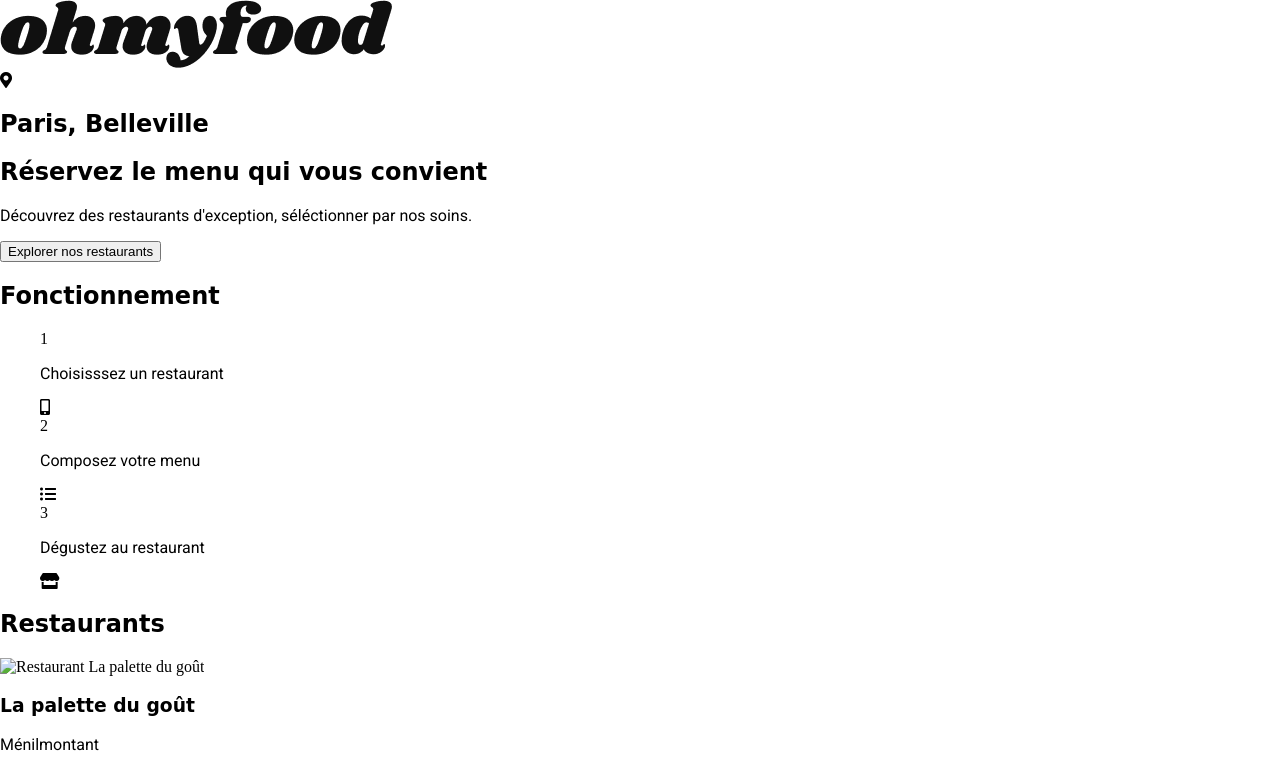
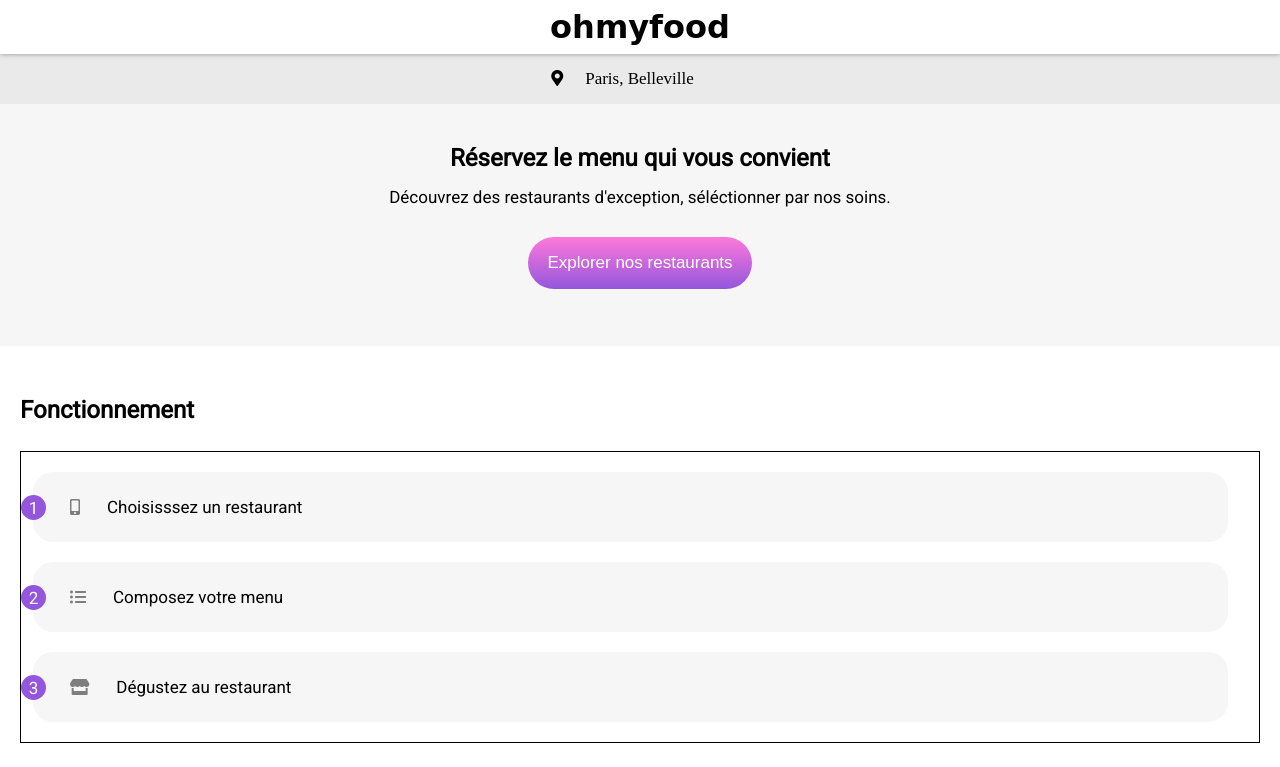
Before and after one commit to MartinBINARD/MartinBinard_3_29062021, a website: page public/pages/index.html in a window 1280 px wide. Shown: the top 767 px of the page. Drawn offline with Linux system fonts and the light colour scheme; a web font is replaced by a local one.

Commit message:
Add nav select restaurant / menu

```diff
--- a/public/pages/index.html
+++ b/public/pages/index.html
@@ -14,62 +14,57 @@
     <!-- HEADER -->
     <header>
 
-        <!-- navbar menu -->
+        <!-- Title -->
+        <h1>ohmyfood</h1>
+
+    </header>
+
+    <!-- MAIN -->
+    <main>
+
+        <!-- SEARCH BLOCK -->
+        <section class="search-rest">
+            <div class="search-rest__location">
+                <i class="fas fa-map-marker-alt"></i>
+                <span>Paris, Belleville</span>
+            </div>
+            <div class="search-rest__explore">
+                <h2> Réservez le menu qui vous convient</h2>
+                <p>Découvrez des restaurants d'exception, séléctionner par nos soins.</p>
+                <button class="search-rest__explore__button">Explorer nos restaurants</button>
+            </div>
+        </section>
+
+        <!-- navbar index menu -->
         <nav class="navbar">
 
-            <!-- LOGO -->
-            <a href="#" id="navbar__logo">
-                <img src="/public/images/logo/ohmyfood.png" alt="Ohmyfood logo">
-            </a>
-
-            <!-- SEARCH BLOCK -->
-            <div class="navbar__search-rest">
-                <div class="navbar__search-rest__location">
-                    <i class="fas fa-map-marker-alt"></i>
-                    <h2>Paris, Belleville</h2>
-                </div>
-                <h1> Réservez le menu qui vous convient</h1>
-                <p>Découvrez des restaurants d'exception, séléctionner par nos soins.</p>
-                <button class="navbar__search-rest__button">Explorer nos restaurants</button>
-            </div>
-
-            <div class="navbar__select">
+            <div class="navbar__container">
                 <h2>Fonctionnement</h2>
-                <ul class="navbar__select__list">
-                    <li class="navbar__select__list__button" id="choose-restaurant">
-                        <a href="#">
-                            <div class="button__number">1</div>
-                            <p>Choisisssez un restaurant</p>
-                            <i class="fas fa-mobile-alt"></i>
-                        </a>
+                <ul class="navbar__container__list">
+                    <li class="navbar__container__list__selector" id="choose-restaurant">
+                        <p class="selector__number">1</p>
+                        <i class="fas fa-mobile-alt"></i>
+                        <p>Choisisssez un restaurant</p>
                     </li>
-                    <li class="navbar__select__list__button" id="select-menu">
-                        <a href="#">
-                            <div class="button__number">2</div>
-                            <p>Composez votre menu</p>
-                            <i class="fas fa-list-ul"></i>
-                        </a>
+                    <li class="navbar__container__list__selector" id="select-menu">
+                        <p class="selector__number">2</p>
+                        <i class="fas fa-list-ul"></i>
+                        <p>Composez votre menu</p>
                     </li>
-                    <li class="navbar__select__list__button" id="taste-here">
-                        <a href="#">
-                            <div class="button__number">3</div>
-                            <p>Dégustez au restaurant</p>
-                            <i class="fas fa-store"></i>
-                        </a>
+                    <li class="navbar__container__list__selector" id="taste-here">
+                        <p class="selector__number">3</p>
+                        <i class="fas fa-store"></i>
+                        <p>Dégustez au restaurant</p>
                     </li>
                 </ul>
             </div>
 
         </nav>
 
-    </header>
-
-    <!-- MAIN -->
-    <main>
-
+        <!-- main content -->
         <h2>Restaurants</h2>
 
-        <div class="main-container">
+        <section class="main-container">
             <a class="main-container__restaurant1">
                 <img src="" alt="Restaurant La palette du goût">
                 <div class="main-container__restaurant__description">
@@ -102,7 +97,7 @@
                     <i class="far fa-heart"></i>
                 </div>
             </a>
-        </div>
+        </section>
 
     </main>
 
--- a/sass/base/_reset.scss
+++ b/sass/base/_reset.scss
@@ -1,5 +1,5 @@
 /* HTML formating */
-html, body {
+* {
     padding: 0;
     margin: 0;
     box-sizing: border-box;
@@ -10,3 +10,9 @@ a, li {
     color: initial;
     text-decoration: none;
 }
+
+img {
+    max-width: 100%;
+    height: auto;
+    object-fit: cover;
+}
--- a/sass/base/_typography.scss
+++ b/sass/base/_typography.scss
@@ -5,11 +5,16 @@
 @import url('https://fonts.googleapis.com/css2?family=Shrikhand&display=swap');
 
 // LOGO & TITLE
-h1, h2, h3 {
+h1, .footer__container__logo {
     font-family: 'Shrikhand', cursive;
+    font-size: 32px;
 }
 
 // TEXT
-p {
+h2, h3, p, a, li {
     font-family: 'Roboto', sans-serif;
 }
+
+p, span {
+    font-size: 17px;
+}
--- /dev/null
+++ b/sass/layout/_header.scss
@@ -0,0 +1,9 @@
+header {
+    padding: 8px;
+    @extend %shadow-header;
+    position: relative;
+}
+
+h1 {
+    text-align: center;
+}
--- /dev/null
+++ b/sass/layout/_navbar.scss
@@ -0,0 +1,33 @@
+.navbar {
+    padding: 50px 20px 68px;
+}
+
+.navbar__container__list {
+    margin-top: 27px;
+    border: solid black 1px;
+}
+
+.navbar__container__list__selector {
+    display: flex;
+    flex-direction: row;
+    align-items: center;
+    background-color: $color-background-explore;
+    position: relative;
+    left: 12px;
+    margin: 20px 0;
+    padding: 25px 0 25px 25px;
+    border-radius: 20px;
+    width: 96.5%;
+    cursor: pointer;
+}
+
+.navbar__container__list__selector i {
+    margin-right: 27px;
+    color: $color-icons-list;
+    margin-left: 12px;
+}
+.selector__number {
+    @include selector__number--style;
+    position: absolute;
+    left: -12px;
+}
--- a/sass/main.scss
+++ b/sass/main.scss
@@ -1,5 +1,15 @@
 // UTILS
+@import "utils/_mixins.scss";
+@import "utils/_placeholders.scss";
+@import "utils/_variables.scss";
 
 // BASE
 @import "base/_reset.scss";
-@import "base/_typography.scss"
+@import "base/_typography.scss";
+
+// LAYOUT
+@import "layout/_header.scss";
+@import "layout/_navbar.scss";
+
+// PAGES
+@import "pages/_index.scss";
--- /dev/null
+++ b/sass/pages/_index.scss
@@ -0,0 +1,34 @@
+// SEARCH RESTAURANT LOCATE
+.search-rest__location {
+    text-align: center;
+    padding: 15px 35px 15px 0;
+    background-color: $color-background-locate;
+}
+
+.search-rest__location i {
+    margin-bottom: 3px;
+    margin-right: 18px;
+}
+
+.search-rest__explore {
+    background-color: $color-background-explore;
+}
+
+// SEARCH RESTAURANT EXPLORE
+.search-rest__explore {
+    padding: 40px 30px 57px;
+    text-align: center;
+}
+
+.search-rest__explore h2 {
+    padding: 0 20px;
+}
+
+.search-rest__explore p {
+    margin: 15px 0 30px 0;
+}
+
+    // BUTTON
+.search-rest__explore__button {
+    @include button;
+}
--- /dev/null
+++ b/sass/utils/_mixins.scss
@@ -0,0 +1,19 @@
+@mixin button {
+    color: $color-fonts-button;
+    font-size: 17px;
+    border: inherit;
+    border-radius: 500px;
+    background: linear-gradient(to top, $color-primary , $color-secondary);
+    padding: 1rem 1.2rem;
+    cursor: pointer;
+}
+
+@mixin selector__number--style {
+    color: $color-fonts-button;
+    background-color: $color-primary;
+    border-radius: 500px;
+    height: 25px;
+    width: 25px;
+    padding-top: 3px;
+    text-align: center;
+}
--- /dev/null
+++ b/sass/utils/_placeholders.scss
@@ -0,0 +1,4 @@
+// SHADOWS
+%shadow-header {
+    box-shadow: 0 0 5px rgb(0, 0, 0, 0.4);
+}
--- /dev/null
+++ b/sass/utils/_variables.scss
@@ -0,0 +1,11 @@
+// THEME COLORS
+$color-primary : #9356DC;
+$color-secondary : #FF79DA;
+$color-tertiary : #99E2D0;
+
+// BACKGROUND COLORS
+$color-background-locate: #eaeaea;
+$color-background-explore: #f6f6f6;
+$color-background-footer: #353535;
+$color-fonts-button: #ffffff;
+$color-icons-list: #7e7e7e
```
Also changed, not shown: README.md, public/css/style.css.
